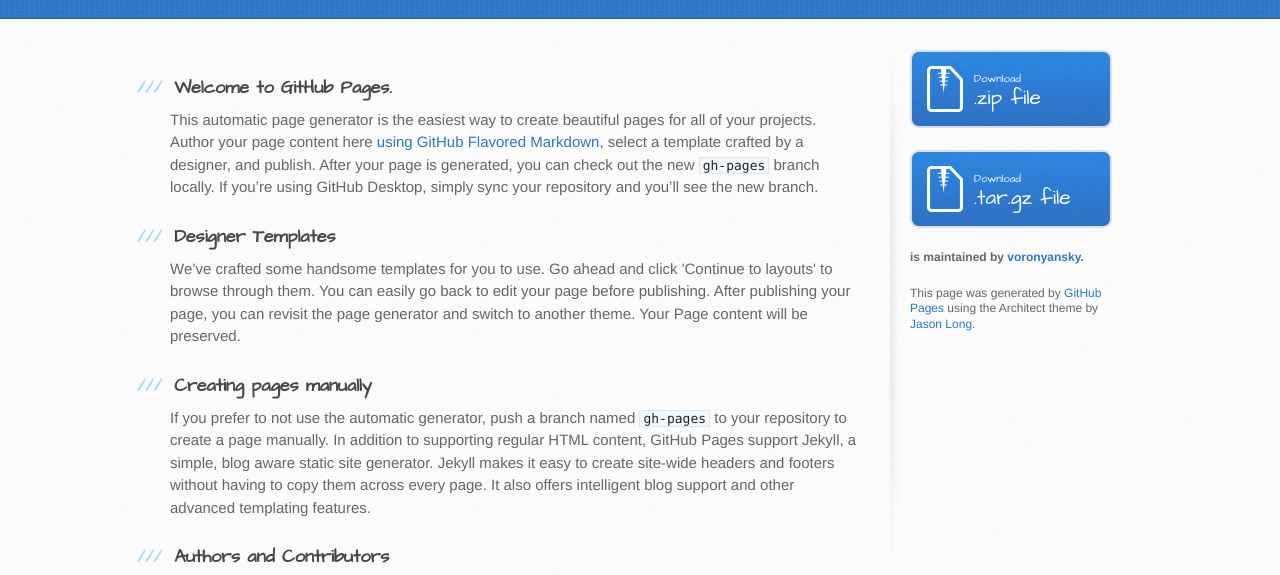
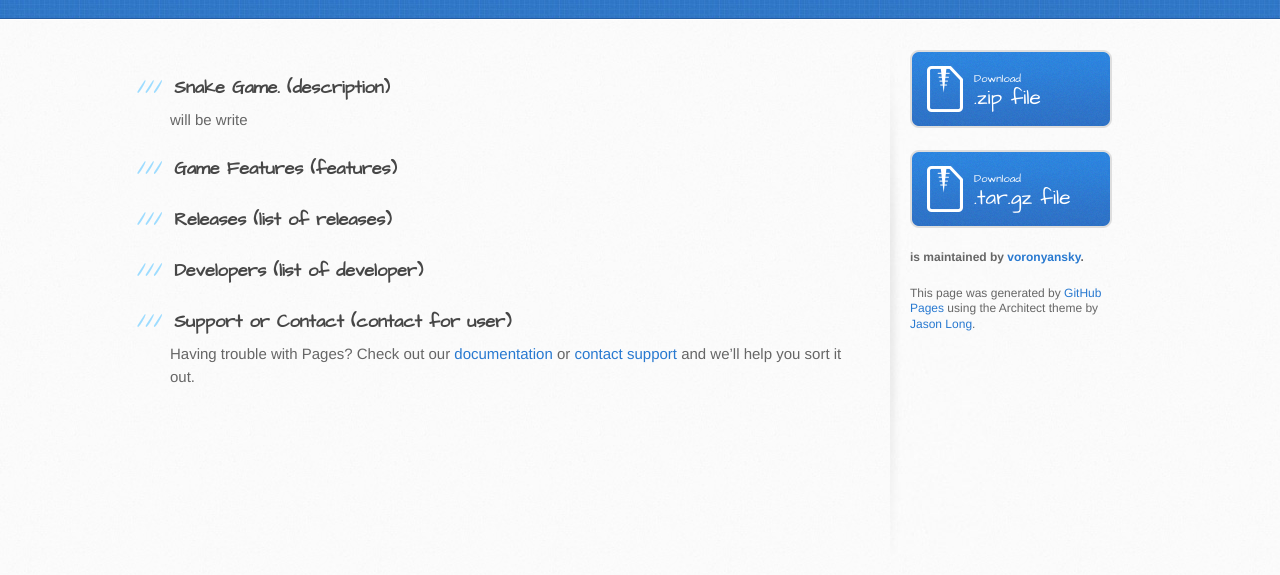
Before and after one commit to voronyansky/SnakeGame, a plain HTML site: page index.html in a window 1280 px wide. Shown: the part 216-791 px from the top of the page. Drawn offline with Linux system fonts and the light colour scheme.

```diff
--- a/index.html
+++ b/index.html
@@ -29,27 +29,21 @@
       <div class="inner clearfix">
         <section id="main-content">
           <h3>
-<a id="welcome-to-github-pages" class="anchor" href="#welcome-to-github-pages" aria-hidden="true"><span aria-hidden="true" class="octicon octicon-link"></span></a>Welcome to GitHub Pages.</h3>
+<a id="snake-game-description" class="anchor" href="#snake-game-description" aria-hidden="true"><span aria-hidden="true" class="octicon octicon-link"></span></a>Snake Game. (description)</h3>
 
-<p>This automatic page generator is the easiest way to create beautiful pages for all of your projects. Author your page content here <a href="https://guides.github.com/features/mastering-markdown/">using GitHub Flavored Markdown</a>, select a template crafted by a designer, and publish. After your page is generated, you can check out the new <code>gh-pages</code> branch locally. If you’re using GitHub Desktop, simply sync your repository and you’ll see the new branch.</p>
+<p>will be write</p>
 
 <h3>
-<a id="designer-templates" class="anchor" href="#designer-templates" aria-hidden="true"><span aria-hidden="true" class="octicon octicon-link"></span></a>Designer Templates</h3>
-
-<p>We’ve crafted some handsome templates for you to use. Go ahead and click 'Continue to layouts' to browse through them. You can easily go back to edit your page before publishing. After publishing your page, you can revisit the page generator and switch to another theme. Your Page content will be preserved.</p>
+<a id="game-features-features" class="anchor" href="#game-features-features" aria-hidden="true"><span aria-hidden="true" class="octicon octicon-link"></span></a>Game Features (features)</h3>
 
 <h3>
-<a id="creating-pages-manually" class="anchor" href="#creating-pages-manually" aria-hidden="true"><span aria-hidden="true" class="octicon octicon-link"></span></a>Creating pages manually</h3>
-
-<p>If you prefer to not use the automatic generator, push a branch named <code>gh-pages</code> to your repository to create a page manually. In addition to supporting regular HTML content, GitHub Pages support Jekyll, a simple, blog aware static site generator. Jekyll makes it easy to create site-wide headers and footers without having to copy them across every page. It also offers intelligent blog support and other advanced templating features.</p>
+<a id="releases-list-of-releases" class="anchor" href="#releases-list-of-releases" aria-hidden="true"><span aria-hidden="true" class="octicon octicon-link"></span></a>Releases (list of releases)</h3>
 
 <h3>
-<a id="authors-and-contributors" class="anchor" href="#authors-and-contributors" aria-hidden="true"><span aria-hidden="true" class="octicon octicon-link"></span></a>Authors and Contributors</h3>
-
-<p>You can <a href="https://help.github.com/articles/basic-writing-and-formatting-syntax/#mentioning-users-and-teams" class="user-mention">@mention</a> a GitHub username to generate a link to their profile. The resulting <code>&lt;a&gt;</code> element will link to the contributor’s GitHub Profile. For example: In 2007, Chris Wanstrath (<a href="https://github.com/defunkt" class="user-mention">@defunkt</a>), PJ Hyett (<a href="https://github.com/pjhyett" class="user-mention">@pjhyett</a>), and Tom Preston-Werner (<a href="https://github.com/mojombo" class="user-mention">@mojombo</a>) founded GitHub.</p>
+<a id="developers-list-of-developer" class="anchor" href="#developers-list-of-developer" aria-hidden="true"><span aria-hidden="true" class="octicon octicon-link"></span></a>Developers (list of developer)</h3>
 
 <h3>
-<a id="support-or-contact" class="anchor" href="#support-or-contact" aria-hidden="true"><span aria-hidden="true" class="octicon octicon-link"></span></a>Support or Contact</h3>
+<a id="support-or-contact-contact-for-user" class="anchor" href="#support-or-contact-contact-for-user" aria-hidden="true"><span aria-hidden="true" class="octicon octicon-link"></span></a>Support or Contact (contact for user)</h3>
 
 <p>Having trouble with Pages? Check out our <a href="https://help.github.com/pages">documentation</a> or <a href="https://github.com/contact">contact support</a> and we’ll help you sort it out.</p>
         </section>
```
Also changed, not shown: params.json (+1 -1 lines).
